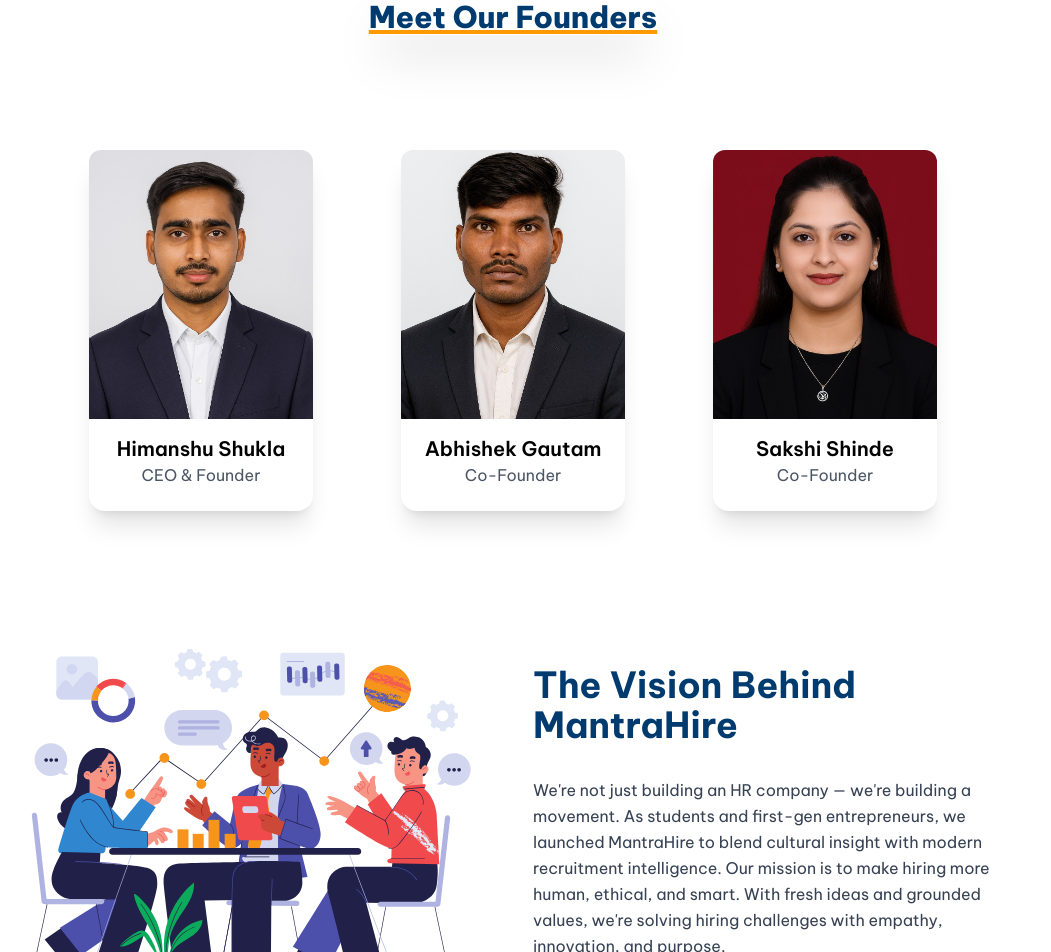
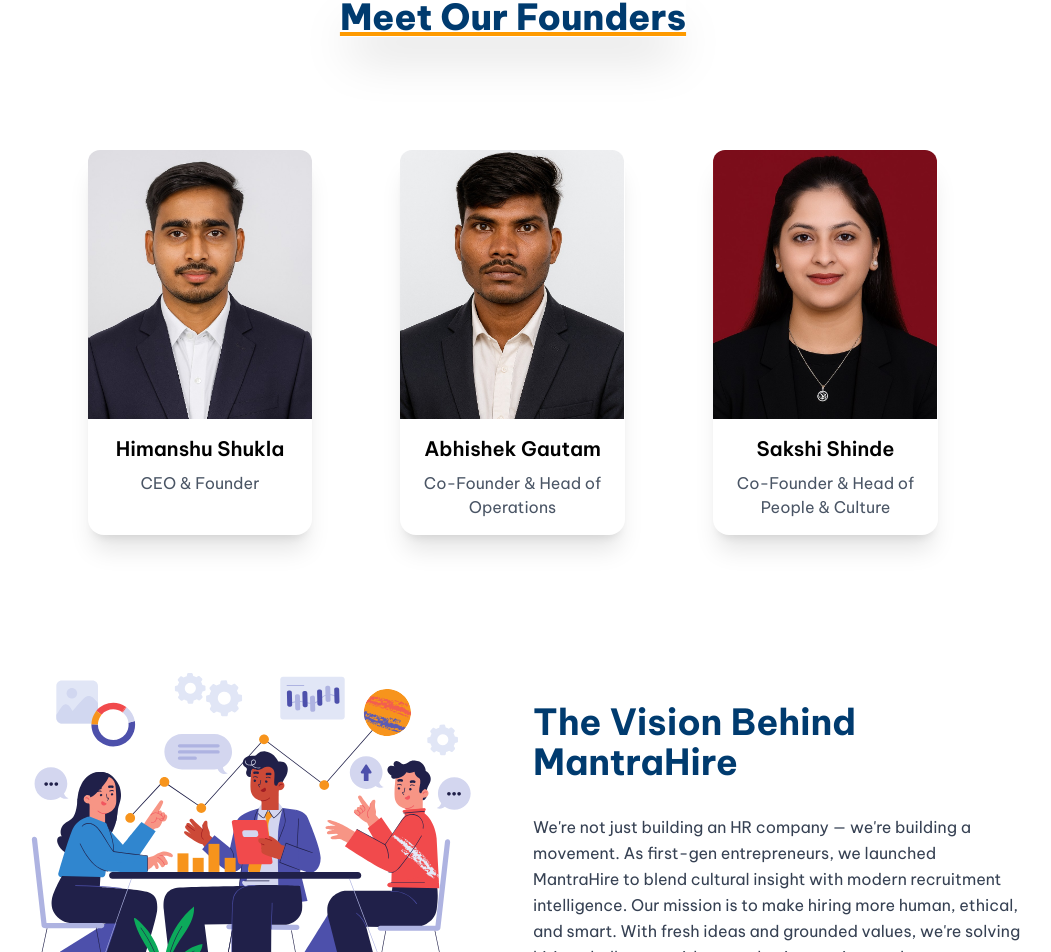
Before and after one commit to shubhamxpawar/mantrahire, a React (Vite) app: page /meetourfounders in a window 1280 px wide. Shown: the part 148-1100 px from the top of the page, without its empty margins (127-1178 px from the left). Built offline with nearby package versions, Linux system fonts and the light colour scheme.

Commit message:
founders fix

```diff
--- a/src/components/AboutUs.jsx
+++ b/src/components/AboutUs.jsx
@@ -1,8 +1,10 @@
 import React from 'react';
+import { useNavigate } from 'react-router';
 
 export const AboutUs = () => {
 
     const illimage = "https://img.freepik.com/free-vector/job-interview-process-hiring-new-employees-hr-specialist-cartoon-character-talking-new-candidatee-recruitment-employment-headhunting-concept-illustration_335657-2034.jpg?semt=ais_hybrid&w=740"
+    const navigate = useNavigate();
 
     return (
         <section className="w-full px-6 py-6 md:py-16 md:px-16 bg-white">
@@ -20,7 +22,7 @@
 
                     We are not just another HR firm. We're your people partner, your growth ally, and your talent guide. Whether you're a startup shaping your first team or an enterprise scaling to the next level, we help you build the right team, not just a bigger one.
                     </p>
-                    <button className="bg-amber-600 hover:bg-amber-700 cursor-pointer text-white font-semibold px-6 py-2 rounded-md transition duration-300">Know More</button>
+                    <button className="bg-amber-600 hover:bg-amber-700 cursor-pointer text-white font-semibold px-6 py-2 rounded-md transition duration-300" onClick={() => navigate('/meetourfounders')}>Know More</button>
                 </div>
 
                 {/* Right Image */}
--- a/src/components/FounderVision.jsx
+++ b/src/components/FounderVision.jsx
@@ -26,7 +26,7 @@
         <h2 className=" text-2xl md:text-4xl font-bold mb-8 text-[#003b6f]">The Vision Behind MantraHire</h2>
         <p className="text-gray-700 leading-relaxed text-wrap">
           We're not just building an HR company — we're building a movement.
-          As students and first-gen entrepreneurs, we launched MantraHire to blend
+          As first-gen entrepreneurs, we launched MantraHire to blend
           cultural insight with modern recruitment intelligence. Our mission is
           to make hiring more human, ethical, and smart. With fresh ideas and grounded
           values, we're solving hiring challenges with empathy, innovation, and purpose.
--- a/src/components/JobCard.jsx
+++ b/src/components/JobCard.jsx
@@ -3,14 +3,14 @@
 
 const JobCard = ({ name, imgurl, position }) => {
   return (
-    <div className="bg-white rounded-2xl shadow-xl hover:shadow-2xl hover:outline-2 outline-slate-300 w-auto mx-8 pb-6 text-center transition hover:scale-110 cursor-pointer">
+    <div className="bg-white rounded-2xl max-w-[225px] shadow-xl hover:shadow-2xl hover:outline-2 outline-slate-300 mx-8 pb-4 text-center transition hover:scale-110 cursor-pointer">
       <img
         src={imgurl}
         alt={name}
         className="w-56 h-auto object-cover rounded-t-xl aspect-[5/6] "
       />
       <h2 className="text-xl font-semibold mt-4">{name}</h2>
-      <p className="text-gray-600">{position}</p>
+      <p className="text-gray-600 break-words whitespace-normal max-w-full mt-2">{position}</p>
     </div>
   );
 };
--- a/src/pages/MeetOurFounders.jsx
+++ b/src/pages/MeetOurFounders.jsx
@@ -17,12 +17,12 @@
     {
       name: 'Abhishek Gautam',
       imgurl: Abhishek,
-      position: 'Co-Founder',
+      position: 'Co-Founder & Head of Operations',
     },
     {
       name: 'Sakshi Shinde',
       imgurl: Sakshi,
-      position: 'Co-Founder',
+      position: "Co-Founder & Head of People & Culture",
     },
   ];
 
@@ -32,7 +32,7 @@
       {/* heading */}
 
       <div className='w-full h-[170px] flex items-center'>
-        <h2 className='underline font-extrabold decoration-amber-500 decoration-4 text-[#003b6f] mx-auto text-2xl md:text-3xl shadow-2xl'>Meet Our Founders</h2>
+        <h2 className='underline font-extrabold decoration-amber-500 decoration-4 text-[#003b6f] mx-auto text-2xl md:text-4xl shadow-2xl'>Meet Our Founders</h2>
       </div>
 
       {/* founders list */}
```
